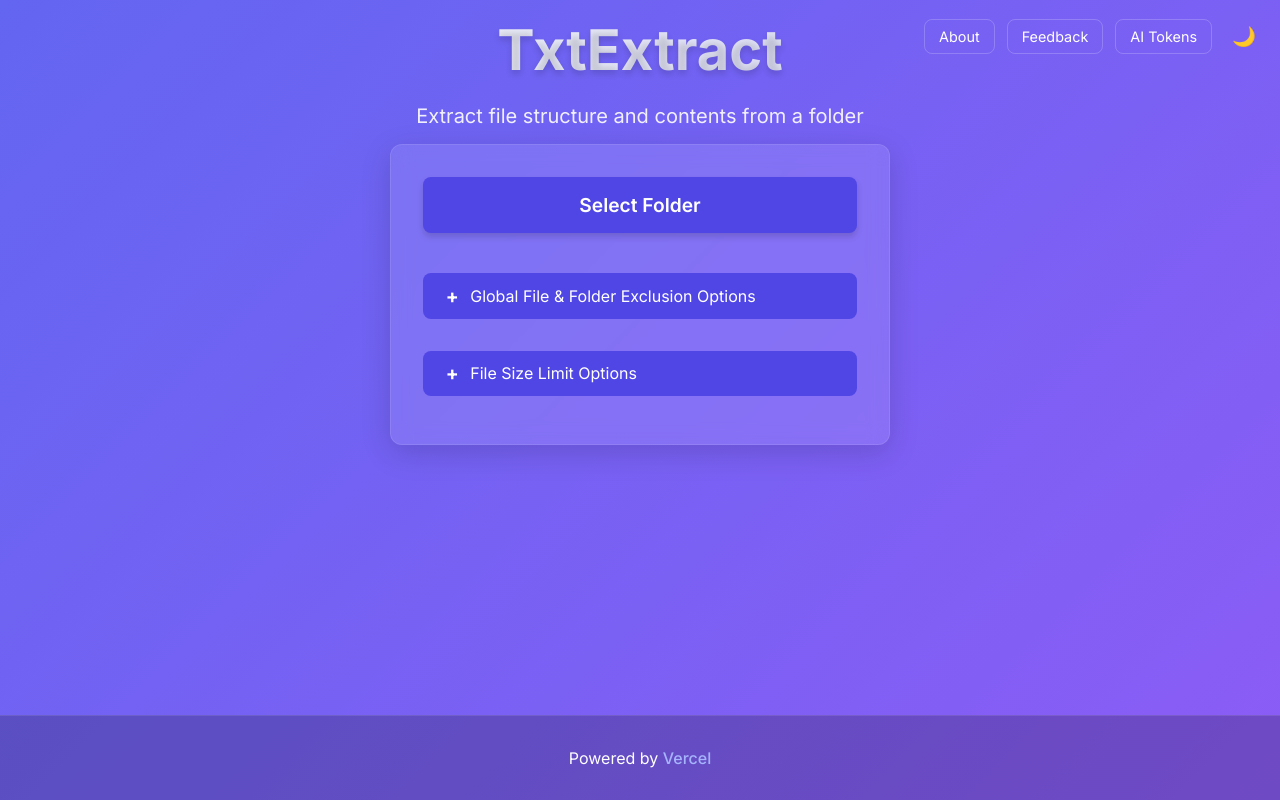
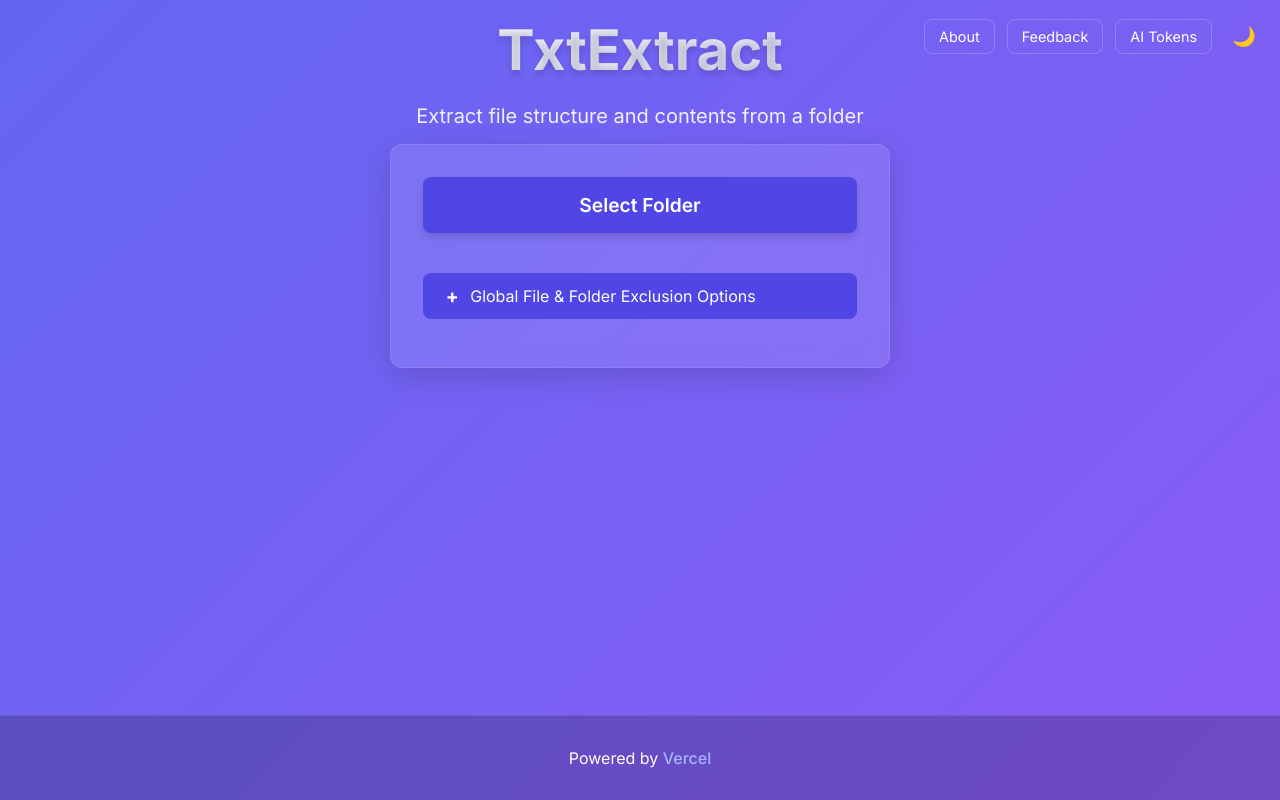
Before and after one commit to Ganamedee/txtextract, a React (Create React App) app: page / in a window 1280 px wide. Built offline with nearby package versions, Linux system fonts and the light colour scheme.

Commit message:
Add File Size Limit Control component with slider and display

```diff
--- a/src/components/FileExplorer.css
+++ b/src/components/FileExplorer.css
@@ -28,6 +28,168 @@
   align-items: center;
   justify-content: center; /* Changed to center for proper alignment */
   margin-bottom: 1.5rem;
+}
+
+/* Add these styles to FileExplorer.css */
+.size-limit-panel {
+  margin-bottom: 1rem;
+}
+
+.size-limit-controls {
+  background: rgba(0, 0, 0, 0.1);
+  border-radius: 8px;
+  padding: 1rem;
+  display: flex;
+  flex-direction: column;
+  gap: 1.25rem;
+  transition: background-color 0.3s ease;
+}
+
+.size-limit-controls:hover {
+  background: rgba(0, 0, 0, 0.15);
+}
+
+.size-control-row {
+  display: flex;
+  align-items: center;
+  gap: 1rem;
+}
+
+.size-control-label {
+  min-width: 120px;
+  font-weight: 500;
+}
+
+.size-control-value {
+  min-width: 100px;
+  text-align: right;
+  font-weight: 600;
+  color: var(--color-highlight);
+}
+
+.size-description {
+  font-size: 0.9rem;
+  opacity: 0.85;
+  margin-top: 0.5rem;
+  line-height: 1.4;
+}
+
+.file-type-select {
+  flex: 1;
+  padding: 0.5rem;
+  border-radius: 6px;
+  border: 1px solid rgba(255, 255, 255, 0.2);
+  background: rgba(0, 0, 0, 0.1);
+  color: var(--color-text-primary);
+  cursor: pointer;
+  transition: all 0.3s ease;
+}
+
+.file-type-select:hover {
+  background: rgba(0, 0, 0, 0.2);
+}
+
+.size-slider {
+  flex: 1;
+  min-width: 200px;
+  -webkit-appearance: none;
+  appearance: none;
+  height: 8px;
+  border-radius: 4px;
+  background: rgba(0, 0, 0, 0.2);
+  outline: none;
+}
+
+.size-slider::-webkit-slider-thumb {
+  -webkit-appearance: none;
+  appearance: none;
+  width: 18px;
+  height: 18px;
+  border-radius: 50%;
+  background: var(--color-button-primary);
+  cursor: pointer;
+  transition: all 0.3s ease;
+}
+
+.size-slider::-moz-range-thumb {
+  width: 18px;
+  height: 18px;
+  border-radius: 50%;
+  background: var(--color-button-primary);
+  cursor: pointer;
+  transition: all 0.3s ease;
+}
+
+.size-slider::-webkit-slider-thumb:hover {
+  transform: scale(1.2);
+  background: var(--color-button-hover);
+}
+
+.size-slider-ticks {
+  display: flex;
+  justify-content: space-between;
+  margin-top: 0.5rem;
+  padding: 0 10px;
+  font-size: 0.8rem;
+}
+
+.size-slider-tick {
+  display: flex;
+  flex-direction: column;
+  align-items: center;
+  opacity: 0.7;
+}
+
+.size-slider-tick::before {
+  content: "|";
+  font-size: 0.7rem;
+  margin-bottom: 0.2rem;
+}
+
+.size-slider-tick.active {
+  color: var(--color-highlight);
+  opacity: 1;
+  font-weight: bold;
+}
+
+/* Add to FileExplorer.css */
+.size-limit-stats {
+  background: rgba(255, 166, 0, 0.1);
+  border-left: 3px solid orange;
+}
+
+[data-theme="dark"] .size-limit-stats {
+  background: rgba(255, 166, 0, 0.2);
+}
+
+/* Dark mode adjustments */
+[data-theme="dark"] .size-limit-controls {
+  background: rgba(255, 255, 255, 0.05);
+}
+
+[data-theme="dark"] .size-limit-controls:hover {
+  background: rgba(255, 255, 255, 0.1);
+}
+
+/* Responsive adjustments */
+@media (max-width: 768px) {
+  .size-control-row {
+    flex-direction: column;
+    align-items: stretch;
+  }
+
+  .size-control-label {
+    margin-bottom: 0.5rem;
+  }
+
+  .size-control-value {
+    text-align: center;
+    margin-top: 0.5rem;
+  }
+
+  .size-slider-ticks {
+    display: none;
+  }
 }
 
 .select-button {
--- a/src/components/FileExplorer.js
+++ b/src/components/FileExplorer.js
@@ -440,6 +440,16 @@ function FileExplorer() {
     };
   }, [searchResults, currentResultIndex]);
 
+  useEffect(() => {
+    if (sizeLimitPanelRef.current) {
+      if (showSizeLimit) {
+        sizeLimitPanelRef.current.style.maxHeight = `${sizeLimitPanelRef.current.scrollHeight}px`;
+      } else {
+        sizeLimitPanelRef.current.style.maxHeight = "0";
+      }
+    }
+  }, [showSizeLimit]);
+
   // Improved statistics toggle with animated icon
   const toggleStatistics = () => {
     // Start icon animation
@@ -2051,6 +2061,7 @@ function FileExplorer() {
         fileStats.largestFile.size / 1024
       ).toFixed(2)} KB)
       </div>
+
     </div>
 
     <div class="token-stats">
@@ -2287,7 +2298,6 @@ function FileExplorer() {
             {loading ? "Processing..." : "Select Folder"}
           </button>
         </div>
-
         {loading && (
           <div className="progress-container">
             <div className="progress-bar">
@@ -2302,9 +2312,7 @@ function FileExplorer() {
             </div>
           </div>
         )}
-
         {error && <div className="error-message">{error}</div>}
-
         {/* Toggle button for exclusions */}
         <div className="options-toggle">
           <button
@@ -2315,7 +2323,6 @@ function FileExplorer() {
             Global File & Folder Exclusion Options
           </button>
         </div>
-
         {/* Collapsible exclusion options */}
         <div
           className="exclusion-wrapper"
@@ -2469,7 +2476,6 @@ function FileExplorer() {
             </div>
           </div>
         </div>
-
         {/* New: Toggle button for token optimization options */}
         {fileStructure && (
           <div className="options-toggle">
@@ -2484,7 +2490,6 @@ function FileExplorer() {
             </button>
           </div>
         )}
-
         {/* Collapsible token optimization options */}
         {fileStructure && (
           <div
@@ -2596,8 +2601,8 @@ function FileExplorer() {
             </div>
           </div>
         )}
-
         {/* File Size Limit Toggle */}
+        {fileStructure && (
           <div className="options-toggle">
             <button
               className={`toggle-button ${showSizeLimit ? "active" : ""}`}
@@ -2607,87 +2612,156 @@ function FileExplorer() {
               File Size Limit Options
             </button>
           </div>
-
-        {/* File Size Limit Panel */}
-        {showSizeLimit && (
-          <div className="options-section">
+        )}
+        {/* File Size Limit collapsible panel */}
         <div
-              className="size-limit-controls"
+          className="exclusion-wrapper"
+          ref={sizeLimitPanelRef}
           style={{
-                display: "flex",
-                flexDirection: "column",
-                gap: "1rem",
-                padding: "1rem",
-                background: "#f5f5f5",
-                borderRadius: "8px",
+            maxHeight: showSizeLimit
+              ? `${sizeLimitPanelRef.current?.scrollHeight}px`
+              : "0",
+            overflow: "hidden",
+            transition: "max-height 0.3s ease-in-out",
           }}
         >
-              <div
-                style={{
-                  display: "flex",
-                  alignItems: "center",
-                  gap: "1rem",
-                }}
-              >
-                <span style={{ minWidth: "120px" }}>Max File Size:</span>
+          <div className="options-section size-limit-panel">
+            <div className="size-limit-controls">
+              <div className="exclusion-category">
+                <h5>File Size Settings</h5>
+
+                <div className="size-control-row">
+                  <span className="size-control-label">Maximum File Size:</span>
+                  // Update the slider's min, max, and step values
                   <input
                     type="range"
+                    className="size-slider"
                     min="0"
-                  max="100"
-                  step="1"
+                    max="7" // 7 steps
+                    step="1" // Discrete steps
                     value={
-                    maxFileSize === Infinity ? 0 : maxFileSize / (1024 * 1024)
-                  }
-                  onChange={(e) =>
-                    setMaxFileSize(
-                      e.target.value === "0"
-                        ? Infinity
-                        : e.target.value * 1024 * 1024
-                    )
-                  }
-                  style={{
-                    flex: 1,
-                    minWidth: "200px",
+                      maxFileSize === Infinity
+                        ? 0
+                        : maxFileSize <= 1 * 1024 * 1024
+                        ? 1
+                        : maxFileSize <= 5 * 1024 * 1024
+                        ? 2
+                        : maxFileSize <= 10 * 1024 * 1024
+                        ? 3
+                        : maxFileSize <= 25 * 1024 * 1024
+                        ? 4
+                        : maxFileSize <= 50 * 1024 * 1024
+                        ? 5
+                        : maxFileSize <= 100 * 1024 * 1024
+                        ? 6
+                        : 7
+                    }
+                    onChange={(e) => {
+                      const value = parseInt(e.target.value, 10);
+                      const sizes = [
+                        Infinity, // No limit
+                        1 * 1024 * 1024, // 1 MB
+                        5 * 1024 * 1024, // 5 MB
+                        10 * 1024 * 1024, // 10 MB
+                        25 * 1024 * 1024, // 25 MB
+                        50 * 1024 * 1024, // 50 MB
+                        100 * 1024 * 1024, // 100 MB
+                        200 * 1024 * 1024, // 200 MB
+                      ];
+                      setMaxFileSize(sizes[value]);
                     }}
                   />
-                <span
-                  style={{
-                    minWidth: "80px",
-                    textAlign: "right",
-                    fontWeight: "bold",
-                  }}
-                >
+                  <span className="size-control-value">
                     {maxFileSize === Infinity
                       ? "No limit"
                       : `${Math.round(maxFileSize / (1024 * 1024))} MB`}
                   </span>
                 </div>
+
+                <div className="size-slider-ticks">
                   <div
-                style={{
-                  display: "flex",
-                  alignItems: "center",
-                  gap: "1rem",
-                }}
+                    className={`size-slider-tick ${
+                      maxFileSize === Infinity ? "active" : ""
+                    }`}
                   >
-                <span style={{ minWidth: "120px" }}>File Type:</span>
+                    No limit
+                  </div>
+                  <div
+                    className={`size-slider-tick ${
+                      maxFileSize === 1 * 1024 * 1024 ? "active" : ""
+                    }`}
+                  >
+                    1 MB
+                  </div>
+                  <div
+                    className={`size-slider-tick ${
+                      maxFileSize === 5 * 1024 * 1024 ? "active" : ""
+                    }`}
+                  >
+                    5 MB
+                  </div>
+                  <div
+                    className={`size-slider-tick ${
+                      maxFileSize === 10 * 1024 * 1024 ? "active" : ""
+                    }`}
+                  >
+                    10 MB
+                  </div>
+                  <div
+                    className={`size-slider-tick ${
+                      maxFileSize === 25 * 1024 * 1024 ? "active" : ""
+                    }`}
+                  >
+                    25 MB
+                  </div>
+                  <div
+                    className={`size-slider-tick ${
+                      maxFileSize === 50 * 1024 * 1024 ? "active" : ""
+                    }`}
+                  >
+                    50 MB
+                  </div>
+                  <div
+                    className={`size-slider-tick ${
+                      maxFileSize === 100 * 1024 * 1024 ? "active" : ""
+                    }`}
+                  >
+                    100 MB
+                  </div>
+                </div>
+
+                <p className="size-description">
+                  Files larger than this limit will be skipped during
+                  extraction. This helps exclude large binary files (videos,
+                  databases, etc.) that aren't suitable for text extraction and
+                  would slow down processing.
+                </p>
+              </div>
+
+              <div className="exclusion-category">
+                <h5>File Type Filter</h5>
+                <div className="size-control-row">
+                  <span className="size-control-label">Include Only:</span>
                   <select
+                    className="file-type-select"
                     value={fileTypeFilter}
                     onChange={(e) => setFileTypeFilter(e.target.value)}
-                  style={{
-                    flex: 1,
-                    padding: "0.5rem",
-                    borderRadius: "4px",
-                    border: "1px solid #ddd",
-                  }}
                   >
                     <option value="*">All files</option>
                     <option value="text">Text files only</option>
                     <option value="code">Code files only</option>
+                    <option value="data">Data files only</option>
+                    <option value="docs">Documentation files only</option>
                   </select>
                 </div>
-            </div>
-          </div>
-        )}
+                <p className="size-description">
+                  Filter which types of files are included in the extraction.
+                  Use this to focus on specific file categories.
+                </p>
+              </div>
+            </div>
+          </div>
+        </div>
 
         {/* Customize Files/Folders Button - only show when files have been processed */}
         {fileStructure && !showCustomExclusions && !loading && (
@@ -2700,7 +2774,6 @@ function FileExplorer() {
             </button>
           </div>
         )}
-
         {/* Custom Files/Folders Exclusion Panel with smooth animation and search */}
         {showCustomExclusions && (
           <div className="custom-exclusion-container" ref={customExclusionsRef}>
@@ -2767,7 +2840,6 @@ function FileExplorer() {
             </button>
           </div>
         )}
-
         {!isFileSystemAccessSupported() && (
           <div className="browser-warning">
             ⚠️ Your browser may not support the File System Access API. For the
```
Also changed, not shown: src/components/FileSizeLimitControl.js (added, +52 -0 lines). Lines whose indentation alone changed are shown as unchanged.
